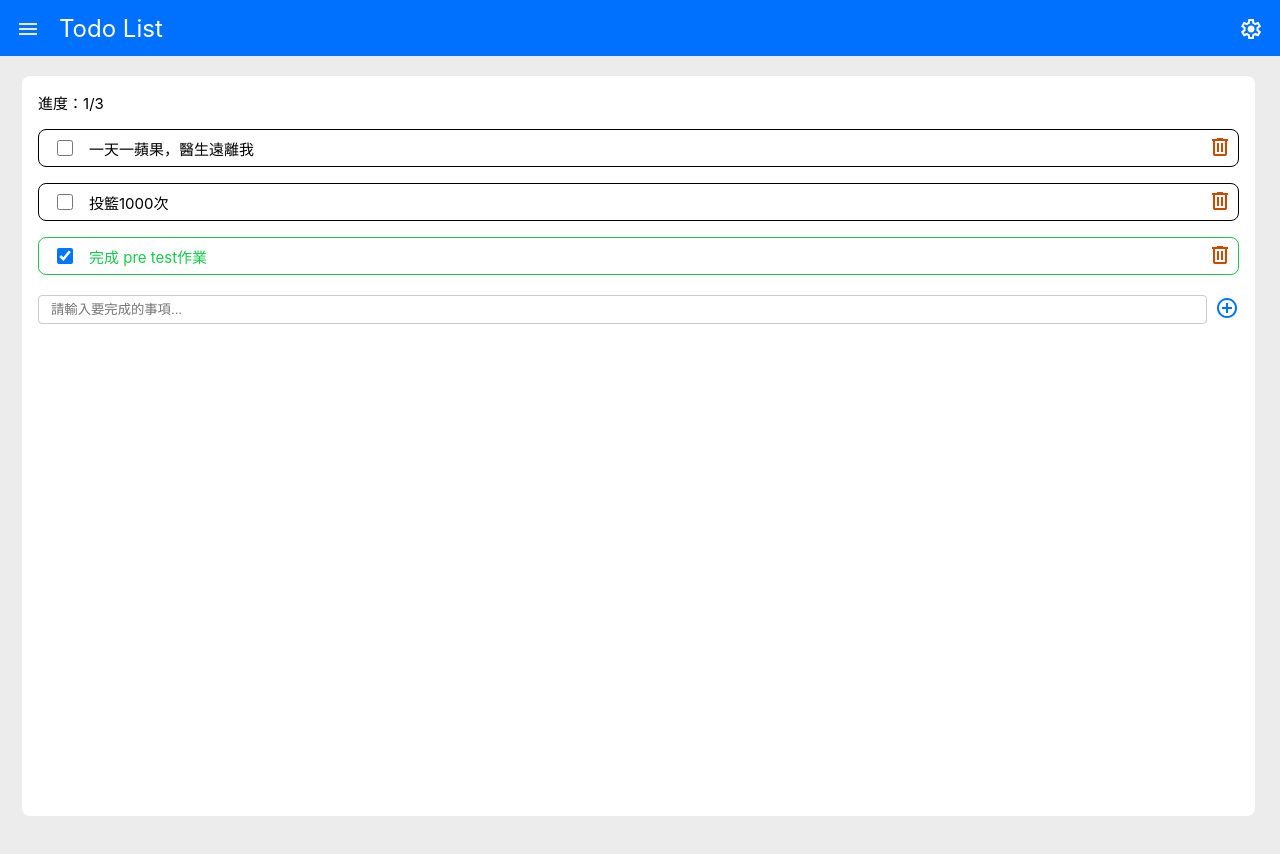
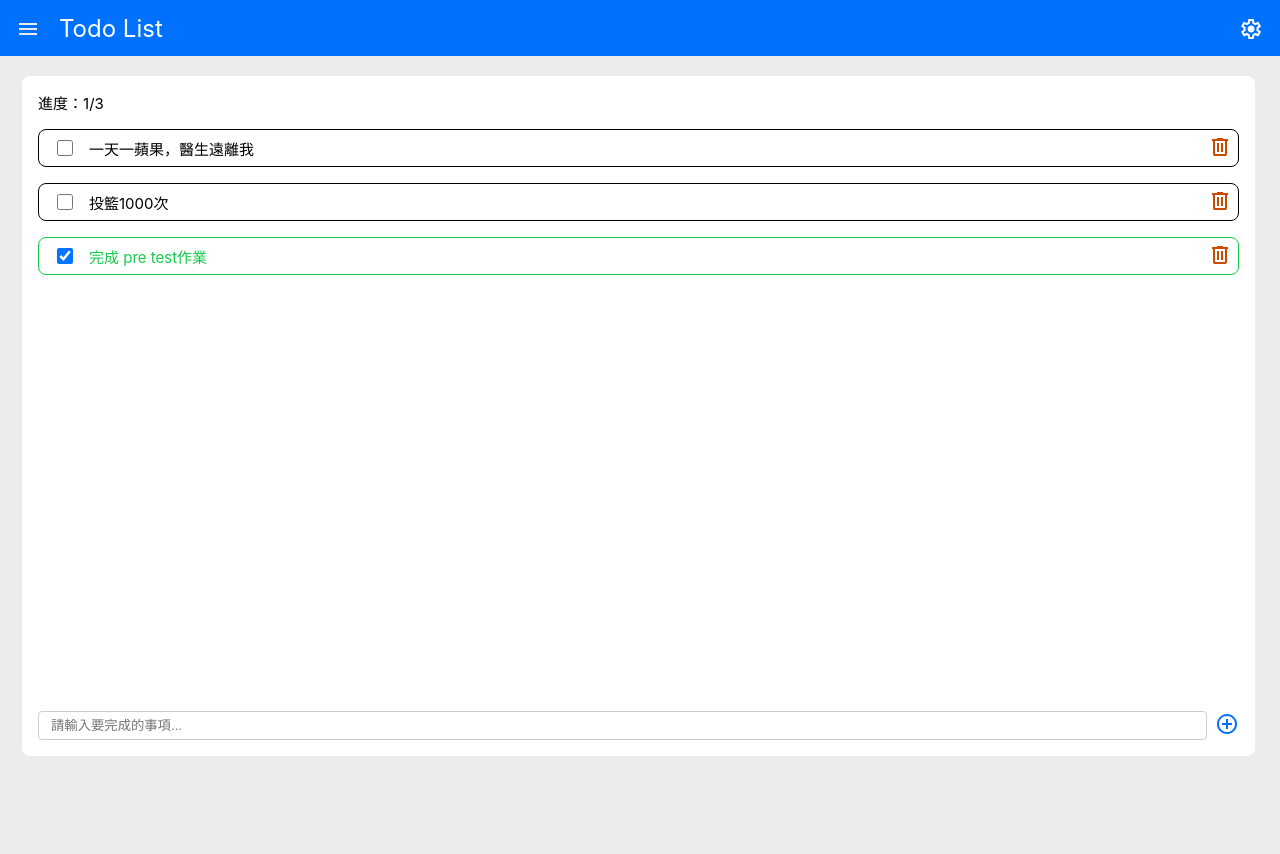
Before and after one commit to wen527555/ToDoList, a React (Vite) app: page / in a window 1280 px wide. Shown: the top 854 px of the page. After the commit the page ends 800 px from the top, so only its background shows below. Built offline with nearby package versions, Linux system fonts and the light colour scheme.

Commit message:
style: Adjust styles

```diff
--- a/src/components/Content.jsx
+++ b/src/components/Content.jsx
@@ -1,4 +1,5 @@
 import styled from "styled-components";
+import PropTypes from "prop-types";
 
 function Content({ children }) {
   return <ContentContainer>{children}</ContentContainer>;
@@ -10,6 +11,13 @@
   background-color: #ffffff;
   margin: 76px 25px 15px 22px;
   border-radius: 8px;
-  min-height: calc(100vh - 60px);
+  min-height: calc(100vh - 120px);
   padding: 16px;
+  display: flex;
+  flex-direction: column;
+  justify-content: space-between;
 `;
+
+Content.propTypes = {
+  children: PropTypes.node.isRequired,
+};
--- a/src/components/ProgressBar.jsx
+++ b/src/components/ProgressBar.jsx
@@ -26,4 +26,5 @@
 const ProgressContainer = styled.div`
   font-size: 15px;
   font-weight: 400;
+  margin-bottom: 16px;
 `;
--- a/src/components/TaskInput.jsx
+++ b/src/components/TaskInput.jsx
@@ -72,7 +72,7 @@
 
 const FormWrapper = styled.form`
   display: flex;
-  margin-top: 20px;
+  margin-top: auto;
   position: relative;
 `;
 
--- a/src/components/TaskItem.jsx
+++ b/src/components/TaskItem.jsx
@@ -65,7 +65,7 @@
   border-radius: 8px;
   height: 38px;
   width: 100%;
-  margin: 16px 0;
+  margin-bottom: 16px;
   display: flex;
   justify-content: space-between;
   align-items: center;
--- a/src/styles/globalStyles.jsx
+++ b/src/styles/globalStyles.jsx
@@ -7,7 +7,6 @@
         box-sizing:border-box;
     }
     html,body {
-    height: 100%;
     background-color: #ECECEC;
     color: #000000;
     font-family: Inter
```
